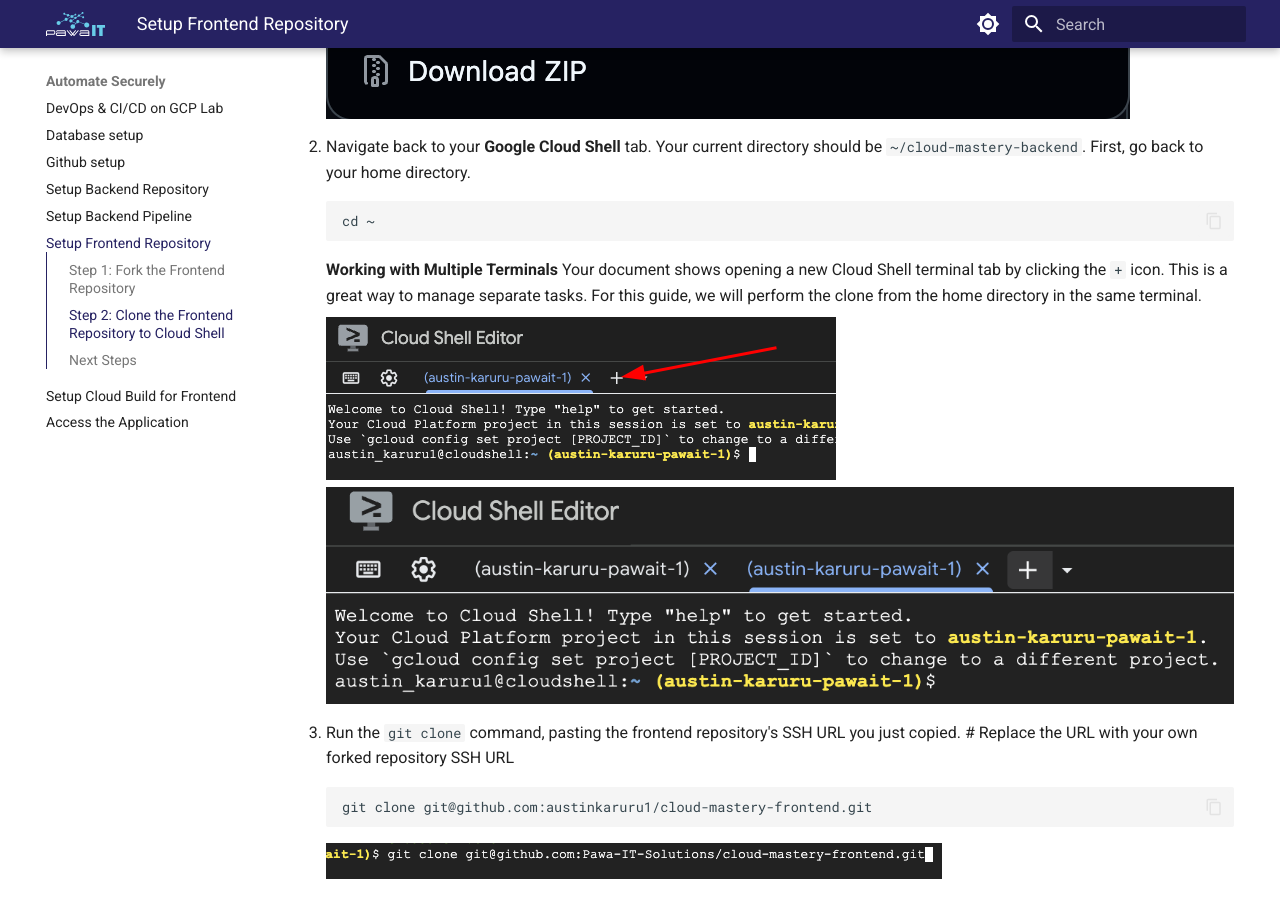
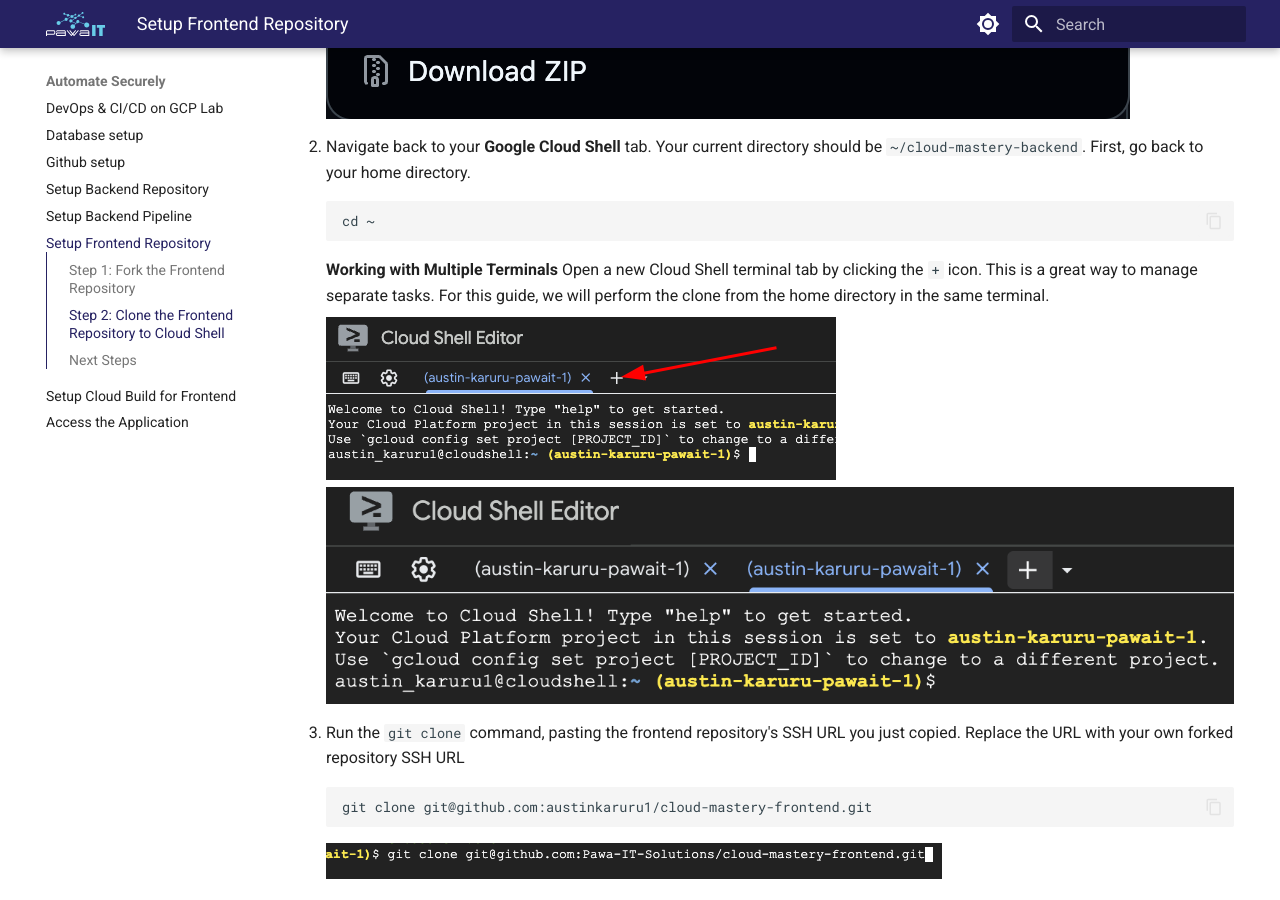
Before and after one commit to Pawa-IT-Solutions/cloud-mastery-docs, an MkDocs documentation site: the page built from docs/setup-frontend-repository.md, in a window 1280 px wide and 900 px high, scrolled down 3009 px. Built offline with MkDocs 1.6.1 and Material for MkDocs 9.7.7, drawn with Linux system fonts in a browser that asks for light colours.

Commit message:
Syntax & typo changes

````diff
--- a/docs/setup-frontend-repository.md
+++ b/docs/setup-frontend-repository.md
@@ -36,13 +36,13 @@
     ```
 
     **Working with Multiple Terminals**
-        Your document shows opening a new Cloud Shell terminal tab by clicking the `+` icon. This is a great way to manage separate tasks. For this guide, we will perform the clone from the home directory in the same terminal.
+        Open a new Cloud Shell terminal tab by clicking the `+` icon. This is a great way to manage separate tasks. For this guide, we will perform the clone from the home directory in the same terminal.
 
     ![Open a New Cloud Shell Terminal](assets/images/cloudshell_open_new_terminal.png)
     ![Two Cloud Shell Terminals](assets/images/2-cloudshells.png)
 
 3.  Run the `git clone` command, pasting the frontend repository's SSH URL you just copied.
-    # Replace the URL with your own forked repository SSH URL
+    Replace the URL with your own forked repository SSH URL
 
     ```
     git clone git@github.com:austinkaruru1/cloud-mastery-frontend.git
````
Also changed, not shown: docs/setup-backend-repository.md (+1 -1 lines), docs/setup-frontend-pipeline.md (+1 -1 lines).
